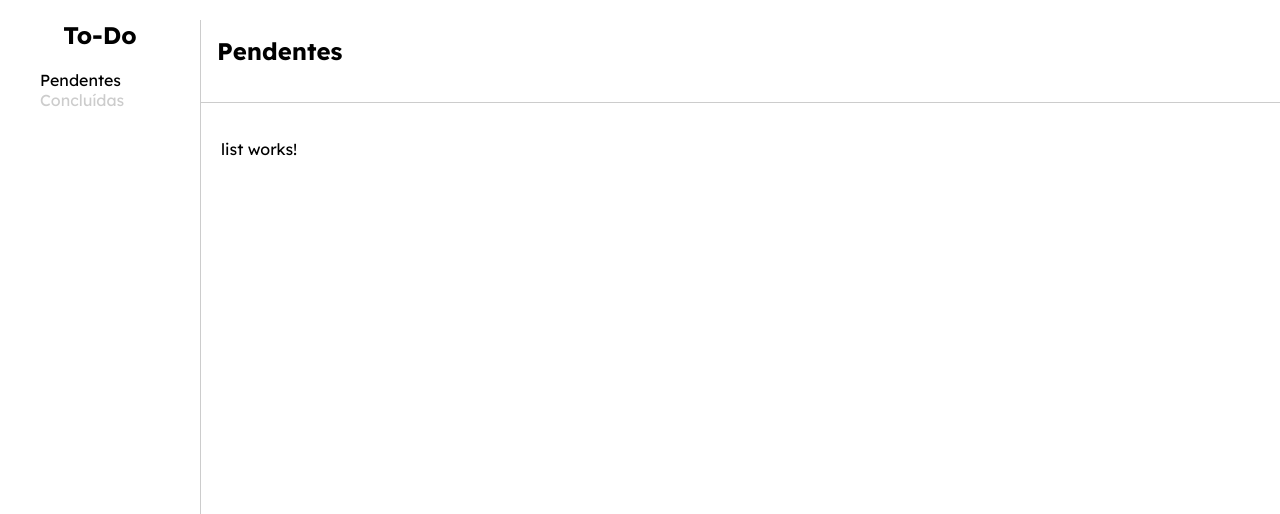
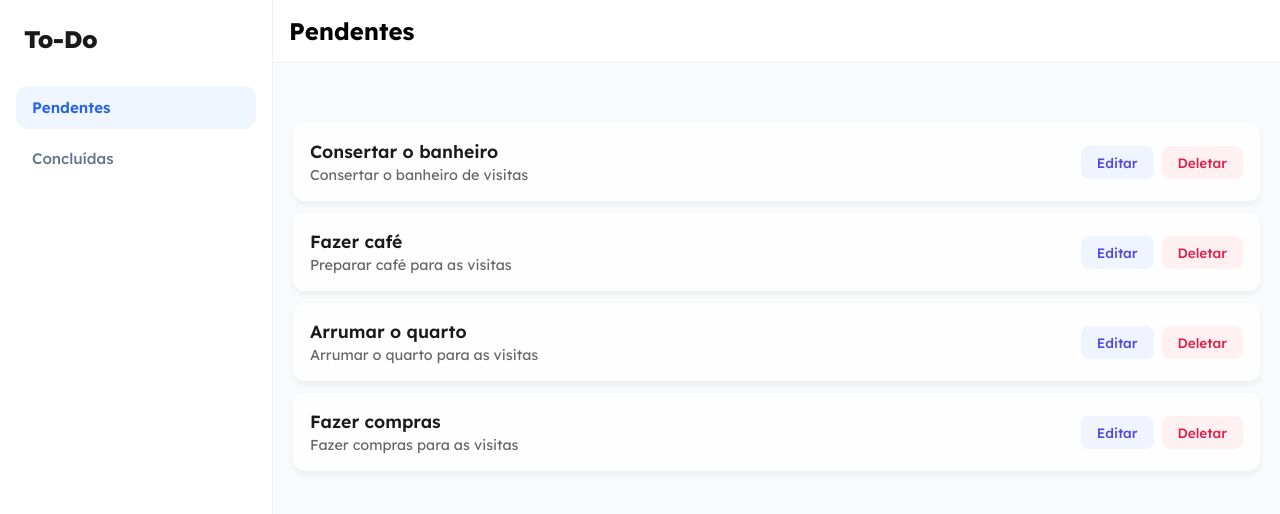
Before and after one commit to Ltheus/todo-app-angular, an Angular app: page / in a window 1280 px wide. Shown: the top 514 px of the page. Built offline with nearby package versions, Linux system fonts and the light colour scheme.

Commit message:
added list item (mock) + new styles

```diff
--- a/src/app/app.css
+++ b/src/app/app.css
@@ -10,10 +10,11 @@
   display: flex;
   flex-direction: column;
   overflow: hidden;
+  background-color: #f8fafc; /* Subtle light background to make glassmorphism pop */
 }
 
 main {
   flex: 1;
   overflow-y: auto;
-  padding: 20px;
+  padding: 40px 20px;
 }
--- a/src/app/components/header/header.css
+++ b/src/app/components/header/header.css
@@ -1,7 +1,7 @@
 header {
   background-color: #fff;
   padding: 16px;
-  border-bottom: 1px solid #ccc;
+  border-bottom: 1px solid rgba(0, 0, 0, 0.05);
 }
 
 nav {
--- /dev/null
+++ b/src/app/components/list-item/list-item.css
@@ -0,0 +1,64 @@
+.list-item {
+  display: flex;
+  justify-content: space-between;
+  align-items: center;
+  padding: 16px;
+  background: rgba(255, 255, 255, 0.8);
+  backdrop-filter: blur(10px);
+  border-radius: 12px;
+  margin-bottom: 12px;
+  box-shadow: 0 4px 6px rgba(0, 0, 0, 0.05);
+  transition: transform 0.2s ease, box-shadow 0.2s ease;
+  border: 1px solid rgba(255, 255, 255, 0.3);
+  list-style: none;
+}
+
+.list-item:hover {
+  transform: translateY(-2px);
+  box-shadow: 0 6px 12px rgba(0, 0, 0, 0.1);
+}
+
+.list-item-content h2 {
+  font-size: 1.1rem;
+  font-weight: 600;
+  color: #1a1a1a;
+  margin-bottom: 4px;
+}
+
+.list-item-content p {
+  font-size: 0.9rem;
+  color: #666;
+}
+
+.list-item-actions {
+  display: flex;
+  gap: 8px;
+}
+
+button {
+  padding: 8px 16px;
+  border-radius: 8px;
+  font-size: 0.85rem;
+  font-weight: 500;
+  cursor: pointer;
+  transition: all 0.2s ease;
+  border: none;
+}
+
+.btn-edit {
+  background-color: #f0f4ff;
+  color: #4f46e5;
+}
+
+.btn-edit:hover {
+  background-color: #e0e7ff;
+}
+
+.btn-delete {
+  background-color: #fff1f2;
+  color: #e11d48;
+}
+
+.btn-delete:hover {
+  background-color: #ffe4e6;
+}
--- /dev/null
+++ b/src/app/components/list-item/list-item.html
@@ -0,0 +1,10 @@
+<li class="list-item">
+    <div class="list-item-content">
+        <h2>{{ title }}</h2>
+        <p>{{ description }}</p>
+    </div>
+    <div class="list-item-actions">
+        <button class="btn-edit">Editar</button>
+        <button class="btn-delete">Deletar</button>
+    </div>
+</li>
--- a/src/app/components/sidebar/sidebar.css
+++ b/src/app/components/sidebar/sidebar.css
@@ -1,18 +1,65 @@
 :host {
   display: block;
 }
+
+aside {
+  width: 240px;
+  height: 100%;
+  border-right: 1px solid rgba(0, 0, 0, 0.05);
+  background-color: white;
+  padding: 24px 16px;
+  display: flex;
+  flex-direction: column;
+  gap: 32px;
+}
+
 h1 {
-  text-align: center;
+  font-size: 1.5rem;
+  font-weight: 800;
+  color: #1a1a1a;
+  padding: 0 8px;
+  letter-spacing: -0.5px;
 }
-aside {
-  width: 200px;
-  height: 100%;
-  border-right: 1px solid #ccc;
+
+nav ul {
+  list-style: none;
+  padding: 0;
+  margin: 0;
+  display: flex;
+  flex-direction: column;
+  gap: 8px;
 }
+
 li {
-  list-style: none;
-  color: #ccc;
+  border-radius: 12px;
+  transition: all 0.2s ease;
 }
+
+li a {
+  display: block;
+  padding: 12px 16px;
+  text-decoration: none;
+  color: #64748b;
+  font-weight: 500;
+  font-size: 0.95rem;
+  border-radius: 12px;
+  transition: all 0.2s ease;
+}
+
+li:hover {
+  background-color: #f1f5f9;
+  transform: translateX(4px);
+}
+
+li:hover a {
+  color: #1e293b;
+}
+
 .active {
-  color: black;
+  background-color: #eff6ff;
 }
+
+.active a {
+  color: #2563eb;
+  font-weight: 600;
+}
--- a/src/app/list/list.css
+++ b/src/app/list/list.css
@@ -0,0 +1,11 @@
+.list-container {
+  padding: 20px 0;
+}
+
+ul {
+  list-style: none;
+  padding: 0;
+  margin: 0;
+  display: flex;
+  flex-direction: column;
+}
--- a/src/app/list/list.html
+++ b/src/app/list/list.html
@@ -1 +1,8 @@
-<p>list works!</p>
+<div class="list-container">
+    <ul>
+        <app-list-item title="Consertar o banheiro" description="Consertar o banheiro de visitas"></app-list-item>
+        <app-list-item title="Fazer café" description="Preparar café para as visitas"></app-list-item>
+        <app-list-item title="Arrumar o quarto" description="Arrumar o quarto para as visitas"></app-list-item>
+        <app-list-item title="Fazer compras" description="Fazer compras para as visitas"></app-list-item>
+    </ul>
+</div>
--- a/src/styles.css
+++ b/src/styles.css
@@ -1,12 +1,8 @@
 @import url('https://fonts.googleapis.com/css2?family=Lexend:wght@100..900&display=swap');
-
-html,
-body {
-  margin: 0;
-  padding: 0;
-}
 
 * {
   outline: none;
   font-family: 'Lexend', sans-serif;
+  margin: 0;
+  padding: 0;
 }
```
Also changed, not shown: src/app/components/list-item/list-item.ts (added, +13 -0 lines), src/app/list/list.ts (+3 -4 lines).
